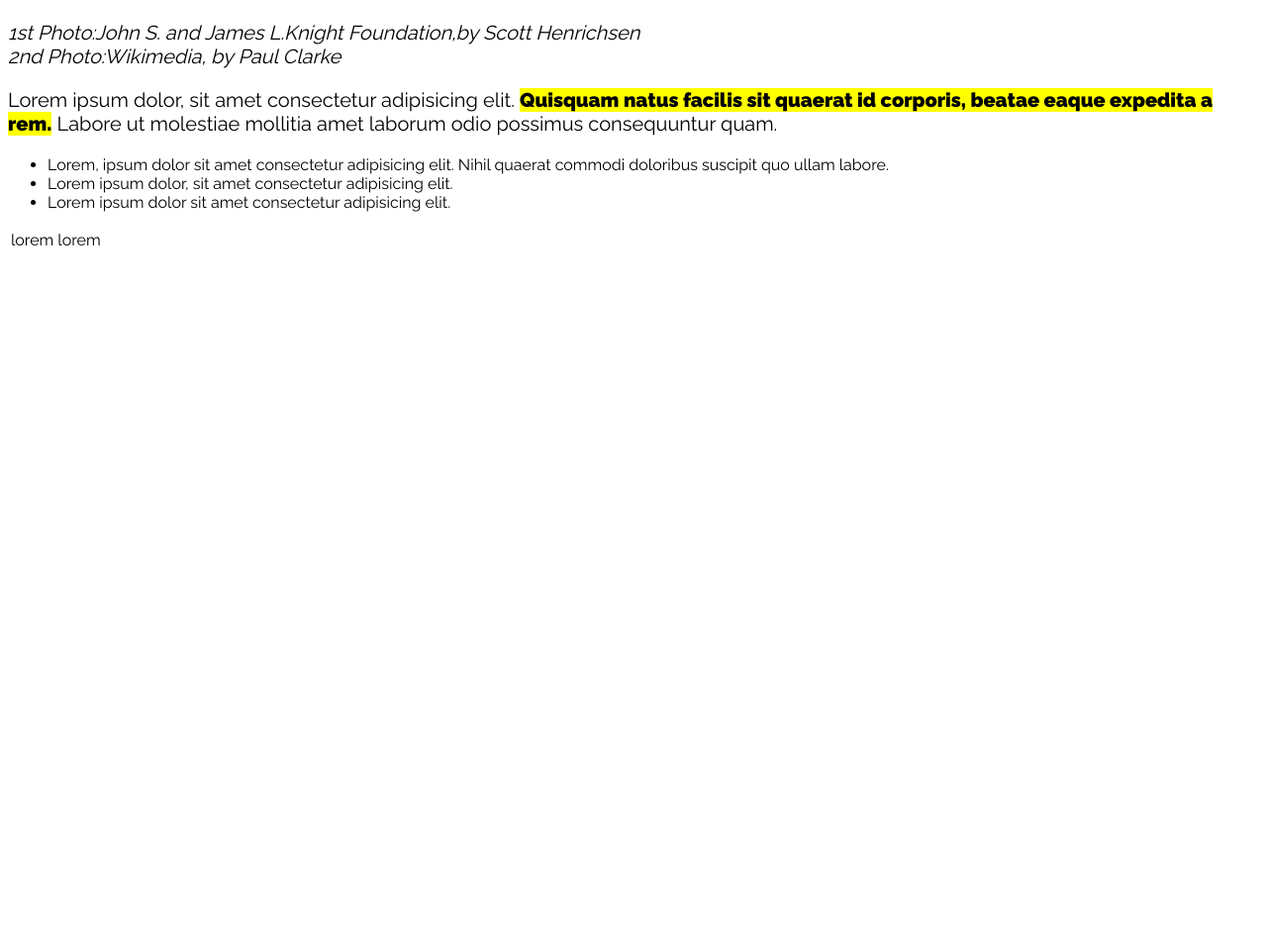
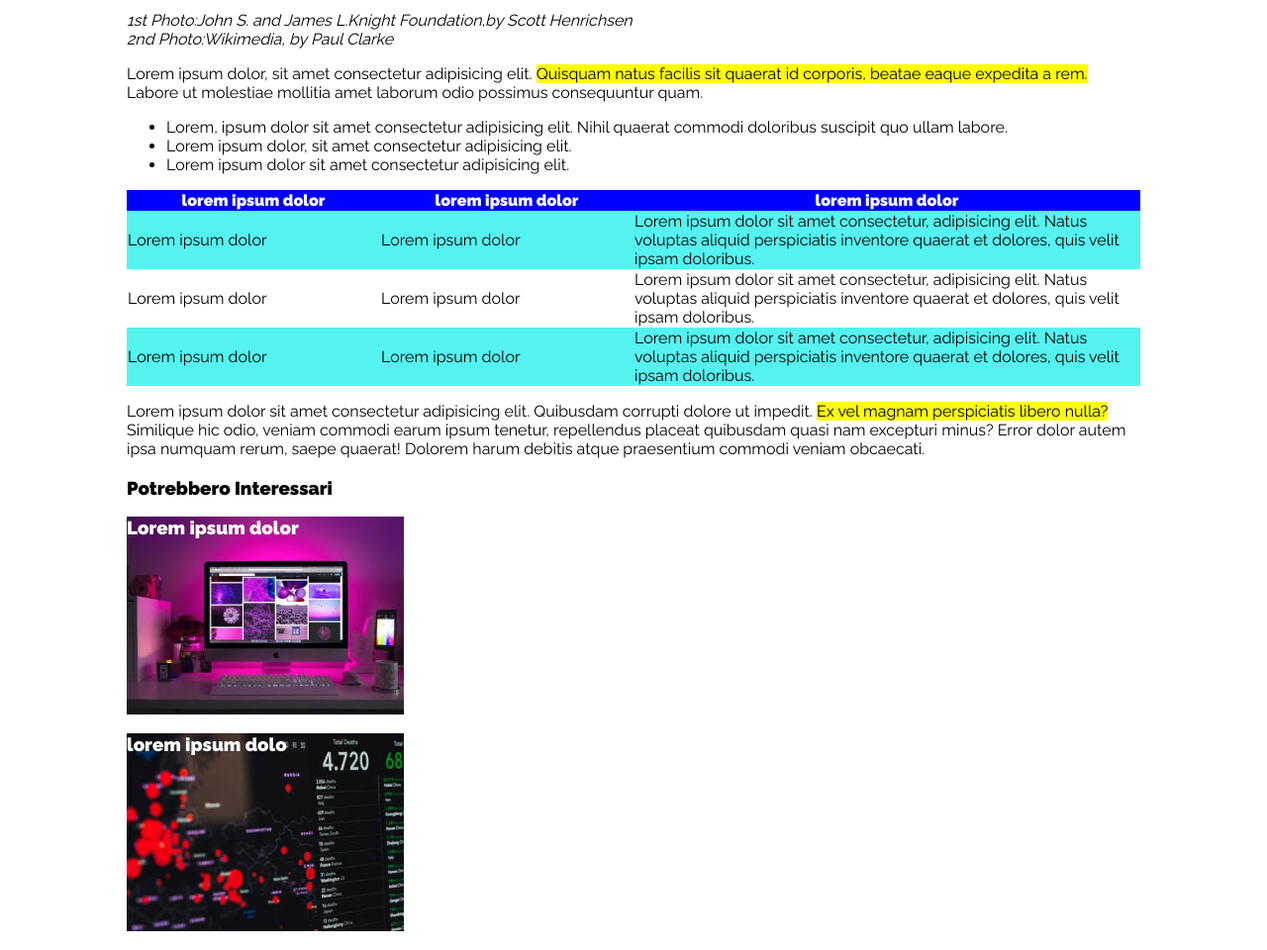
Before and after one commit to Pasqualinobruno/htmll-css-Boolean, a plain HTML site: page index.html in a window 1280 px wide. Shown: the part 790-1750 px from the top of the page at 99% size. Before the commit the page ends 1053 px from the top, so only its background shows below. Drawn offline with Linux system fonts and the light colour scheme.

Commit message:
exercise completed

```diff
--- a/index.html
+++ b/index.html
@@ -10,19 +10,20 @@
     <link href="https://fonts.googleapis.com/css2?family=Raleway:wght@300;400;600;900&display=swap" rel="stylesheet">
 </head>
 <body>
-    <header class="pattern">
+    <header class="f_header">
         <img id="boolean" src="./img/logo.svg" alt="">
     </header>
     <main>
         <section>
             <h1>Internet deve essere al servizio del "bene pubblico": il manifesto di Tim Berners-Lee</h1>
-            <p>Scritto da <strong class="blu">The Boleaner</strong> <br> il 10/10/2020</p>
+            <p>Scritto da <a href="" >The Boleaner</a></p>
+            <p>il 10/10/2020</p>
         </section>
         <section id="dimensio">
             <img src="./img/tim-1.jpg" alt="">
             <img src="./img/tim-2.jpg" alt="">
             <p><em>1st Photo:John S. and James L.Knight Foundation,by Scott Henrichsen <br> 2nd Photo:Wikimedia, by Paul Clarke</em></p>
-            <p>Lorem ipsum dolor, sit amet consectetur adipisicing elit. <strong class="groundyellow">Quisquam natus facilis sit quaerat id corporis, beatae eaque expedita a rem.</strong> Labore ut molestiae mollitia amet laborum odio possimus consequuntur quam.</p>
+            <p>Lorem ipsum dolor, sit amet consectetur adipisicing elit. <mark>Quisquam natus facilis sit quaerat id corporis, beatae eaque expedita a rem.</mark> Labore ut molestiae mollitia amet laborum odio possimus consequuntur quam.</p>
             <ul>
                 <li>Lorem, ipsum dolor sit amet consectetur adipisicing elit. Nihil quaerat commodi doloribus suscipit quo ullam labore. </li>
                 <li>Lorem ipsum dolor, sit amet consectetur adipisicing elit. </li>
@@ -30,10 +31,35 @@
             </ul>
         </section>
         <section>
-            <table>
-                <td>lorem</td>
-                <td>lorem</td>
+            <table class="table_space">
+                <thead class="th_style">
+                    <th>lorem ipsum dolor</th>
+                    <th>lorem ipsum dolor</th>
+                    <th class="th3_lenght">lorem ipsum dolor</th>
+                </thead>
+                <tbody class="td_style">
+                     <td>Lorem ipsum dolor</td>
+                     <td>Lorem ipsum dolor</td>
+                     <td>Lorem ipsum dolor sit amet consectetur, adipisicing elit. Natus voluptas aliquid perspiciatis inventore quaerat et dolores, quis velit ipsam doloribus.</td>
+                </tbody>
+                <tbody>
+                    <td>Lorem ipsum dolor</td>
+                     <td>Lorem ipsum dolor</td>
+                     <td>Lorem ipsum dolor sit amet consectetur, adipisicing elit. Natus voluptas aliquid perspiciatis inventore quaerat et dolores, quis velit ipsam doloribus.</td>
+                </tbody>
+                <tbody class="td_style">
+                    <td>Lorem ipsum dolor</td>
+                     <td>Lorem ipsum dolor</td>
+                     <td>Lorem ipsum dolor sit amet consectetur, adipisicing elit. Natus voluptas aliquid perspiciatis inventore quaerat et dolores, quis velit ipsam doloribus.</td>
+                </tbody>
+
             </table>
+            <p>Lorem ipsum dolor sit amet consectetur adipisicing elit. Quibusdam corrupti dolore ut impedit. <mark> Ex vel magnam perspiciatis libero nulla?</mark> Similique hic odio, veniam commodi earum ipsum tenetur, repellendus placeat quibusdam quasi nam excepturi minus? Error dolor autem ipsa numquam rerum, saepe quaerat! Dolorem harum debitis atque praesentium commodi veniam obcaecati.</p>
+        </section>
+        <section>
+            <h3>Potrebbero Interessari</h3>
+            <h3 class="h3_imgpurple">Lorem ipsum dolor</h3>
+            <h3 class="h3_imgdate">lorem ipsum dolo</h3>
         </section>
     </main>
 
--- a/style.css
+++ b/style.css
@@ -1,7 +1,10 @@
+
 body{
     font-family: 'Raleway', sans-serif;
+    margin: auto;
+    width: 80%;
 }
-.pattern{
+.f_header{
     background-image:url(./img/pattern.png);
     background-color: aqua;
     height: 150px;
@@ -16,18 +19,36 @@ h1{
     font-size: 50px;
     font-family:serif
 }
-.blu{
-    color: blue;
-}
-p{
-    font-size: 20px;
-}
+
 #dimension{
     width: 100%;
 }
-.groundyellow{
-    background-color: yellow;
-}
+
 main{
     font-size: 400;
 }
+.th_style{
+    background-color: blue;
+    color: white;
+}
+.th3_lenght{
+    width: 50%;
+}
+.td_style{
+    background-color: rgb(85, 243, 240);
+}
+.table_space{
+    border-spacing: 0;
+}
+.h3_imgpurple{
+    background-image: url(./img/monitor.jpg);
+    width: 280px;
+    height: 200px;
+    color: white;
+}
+.h3_imgdate{
+    background-image: url(./img/graph.jpg);
+    width: 280px;
+    height: 200px;
+    color: white;
+}
```
